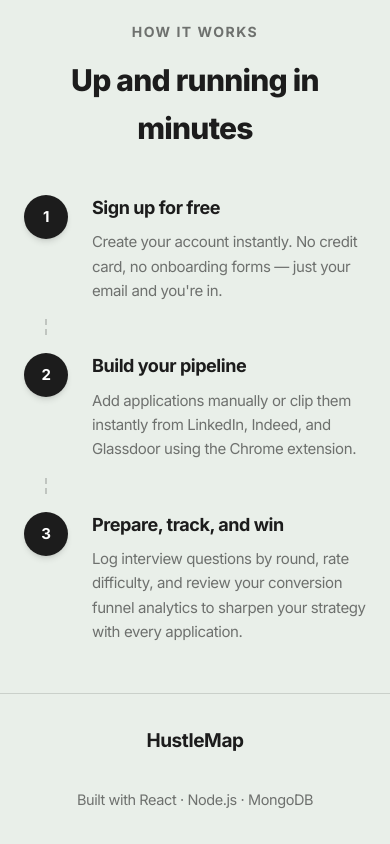
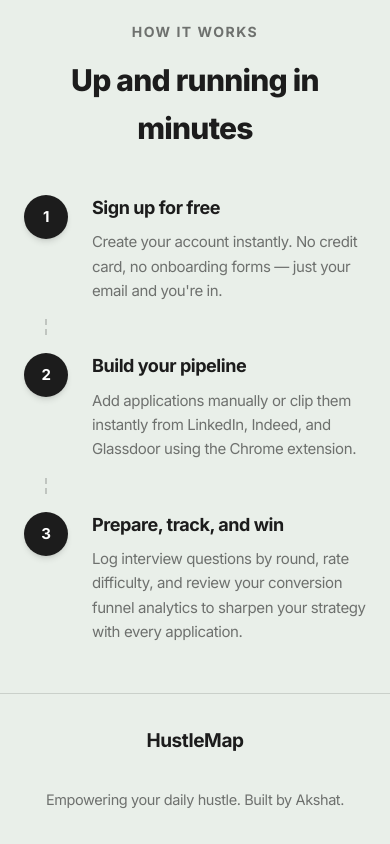
Before and after one commit to Akshatgupta000/HustleMap, a React (Vite) app in the folder client/: page / in a window 390 px wide. Shown: the part 4852-5696 px from the top of the page. Built offline with nearby package versions, Linux system fonts and the light colour scheme.

Commit message:
feat: add responsive landing page with feature showcase and navigation

```diff
--- a/client/src/pages/Landing.jsx
+++ b/client/src/pages/Landing.jsx
@@ -608,7 +608,7 @@ export default function Landing() {
             <span className="text-[19px] font-bold text-charcoal">HustleMap</span>
           </div>
           <div className="flex gap-6 items-center">
-            <span className="text-[14.5px] text-charcoal/60">Built with React · Node.js · MongoDB</span>
+            <span className="text-[14.5px] text-charcoal/60">Empowering your daily hustle. Built by Akshat.</span>
           </div>
         </div>
       </footer>
```
